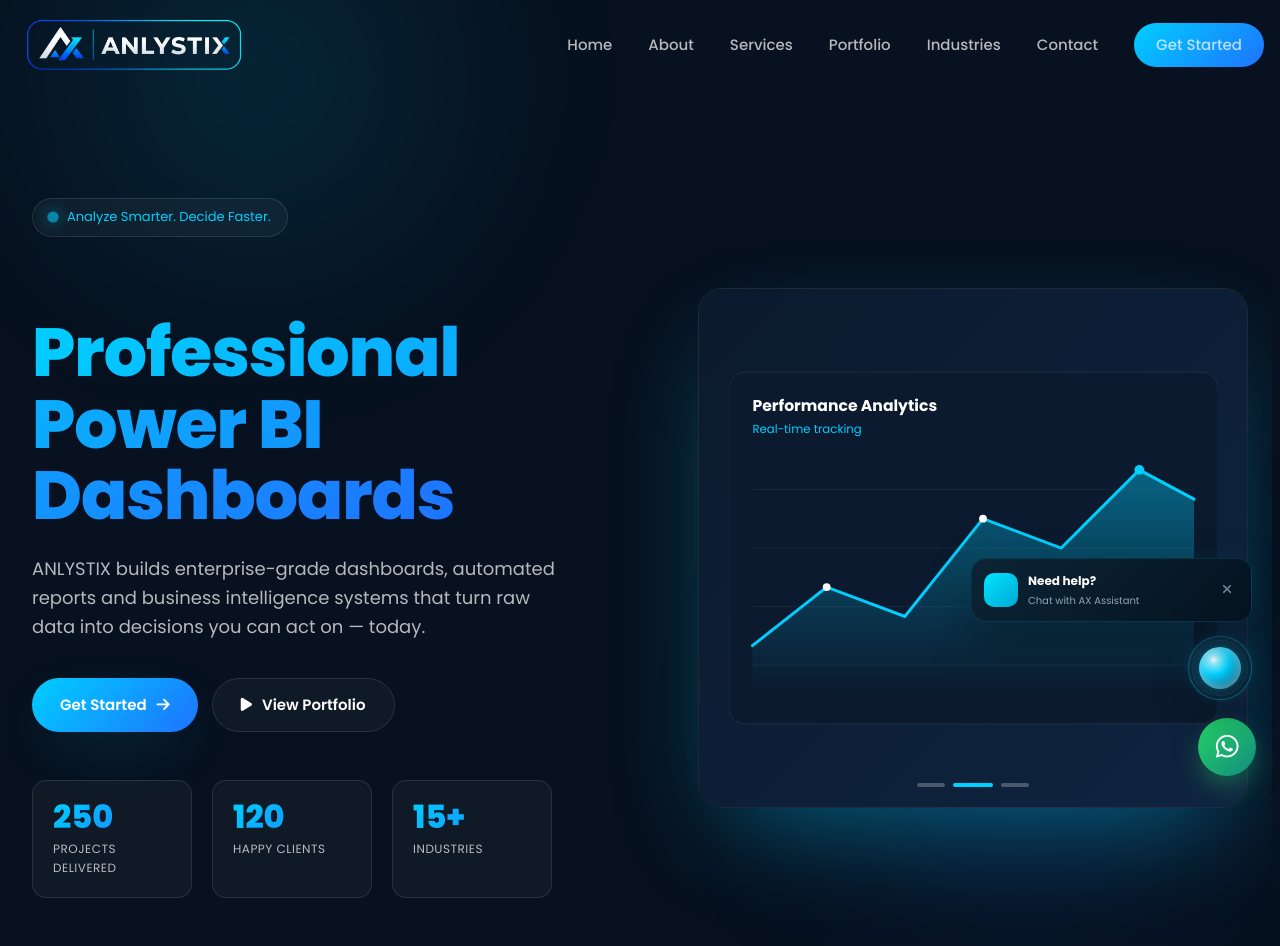
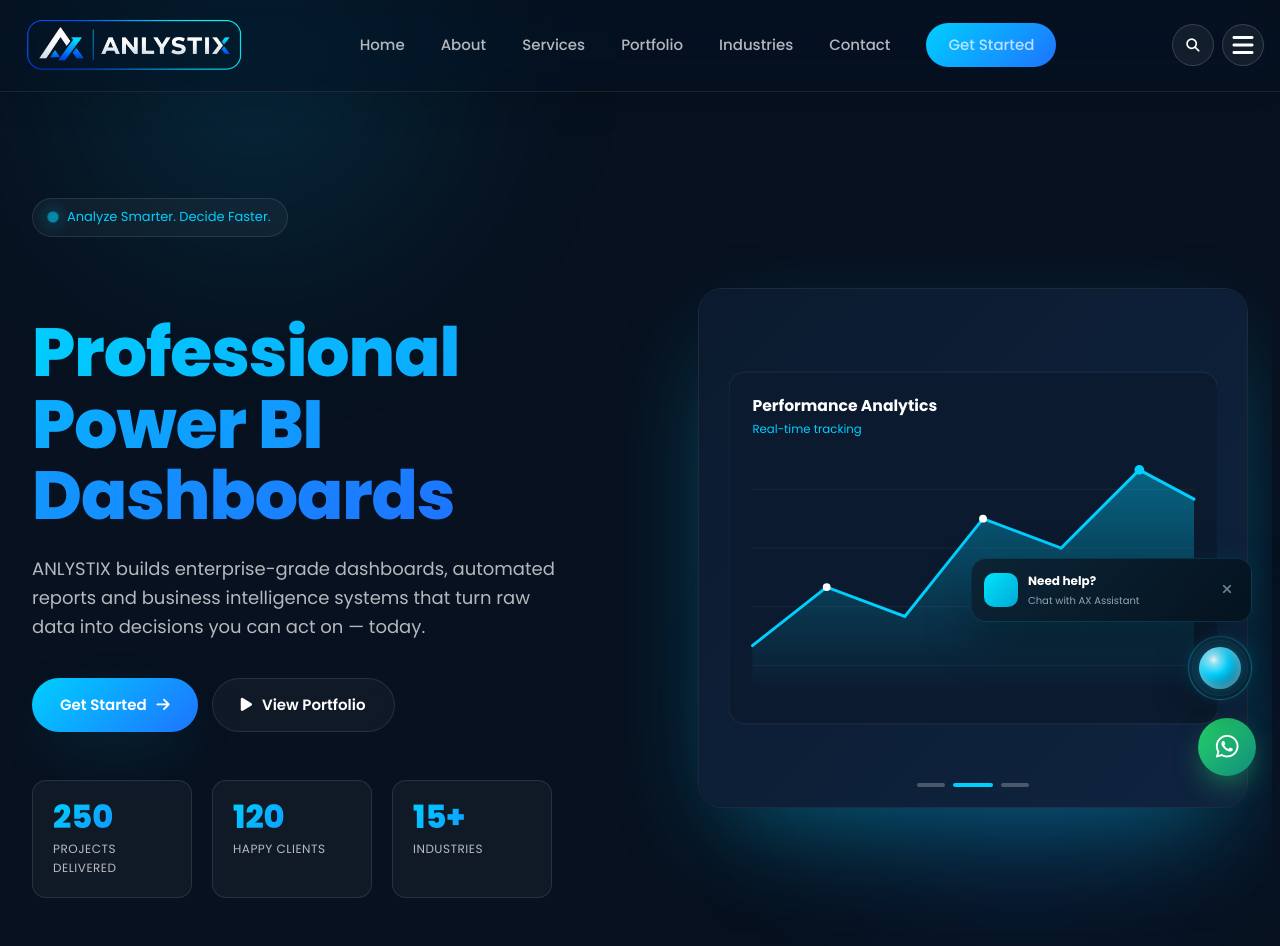
Before and after one commit to anlystix/anlystix.github.io, a plain HTML site: page index.html in a window 1280 px wide. Shown: the top 946 px of the page. Drawn offline with Linux system fonts and the light colour scheme.

Commit message:
Update index.html

```diff
--- a/index.html
+++ b/index.html
@@ -1358,10 +1358,15 @@
 @media (min-width:961px){
 
     .header-actions{
-        display:none;
-    }
-
-}
+        display:flex;
+    }
+
+    .menu-toggle{
+        display:flex;
+    }
+
+}
+
 
 @media (max-width:960px){
 
@@ -1396,6 +1401,82 @@
         gap:6px;
     }
 
+}
+/* =========================================
+   ANLYSTIX GLASS HEADER
+========================================= */
+
+.header{
+    position:fixed;
+    top:0;
+    left:0;
+    right:0;
+    z-index:1000;
+
+    background:rgba(7,17,31,.48) !important;
+
+    border-bottom:1px solid rgba(255,255,255,.08);
+
+    backdrop-filter:blur(18px) saturate(140%);
+    -webkit-backdrop-filter:blur(18px) saturate(140%);
+
+    box-shadow:
+        0 8px 35px rgba(0,0,0,.12);
+
+    transition:
+        background .35s ease,
+        backdrop-filter .35s ease,
+        box-shadow .35s ease;
+}
+
+.header.scrolled{
+    background:rgba(7,17,31,.68) !important;
+
+    backdrop-filter:blur(24px) saturate(150%);
+    -webkit-backdrop-filter:blur(24px) saturate(150%);
+
+    border-bottom:1px solid rgba(255,255,255,.11);
+
+    box-shadow:
+        0 12px 45px rgba(0,0,0,.25);
+}
+
+/* Header buttons */
+
+.header-icon,
+.menu-toggle{
+    width:42px;
+    height:42px;
+
+    border:1px solid rgba(255,255,255,.16);
+    border-radius:50%;
+
+    background:rgba(255,255,255,.06);
+
+    backdrop-filter:blur(10px);
+    -webkit-backdrop-filter:blur(10px);
+
+    color:#fff;
+
+    display:flex;
+    align-items:center;
+    justify-content:center;
+
+    transition:.25s ease;
+}
+
+.header-icon:hover,
+.menu-toggle:hover{
+    background:rgba(0,207,255,.12);
+    border-color:rgba(0,207,255,.45);
+    color:#00cfff;
+    transform:translateY(-2px);
+}
+
+.header-actions{
+    display:flex;
+    align-items:center;
+    gap:8px;
 }
 
 </style>
```
